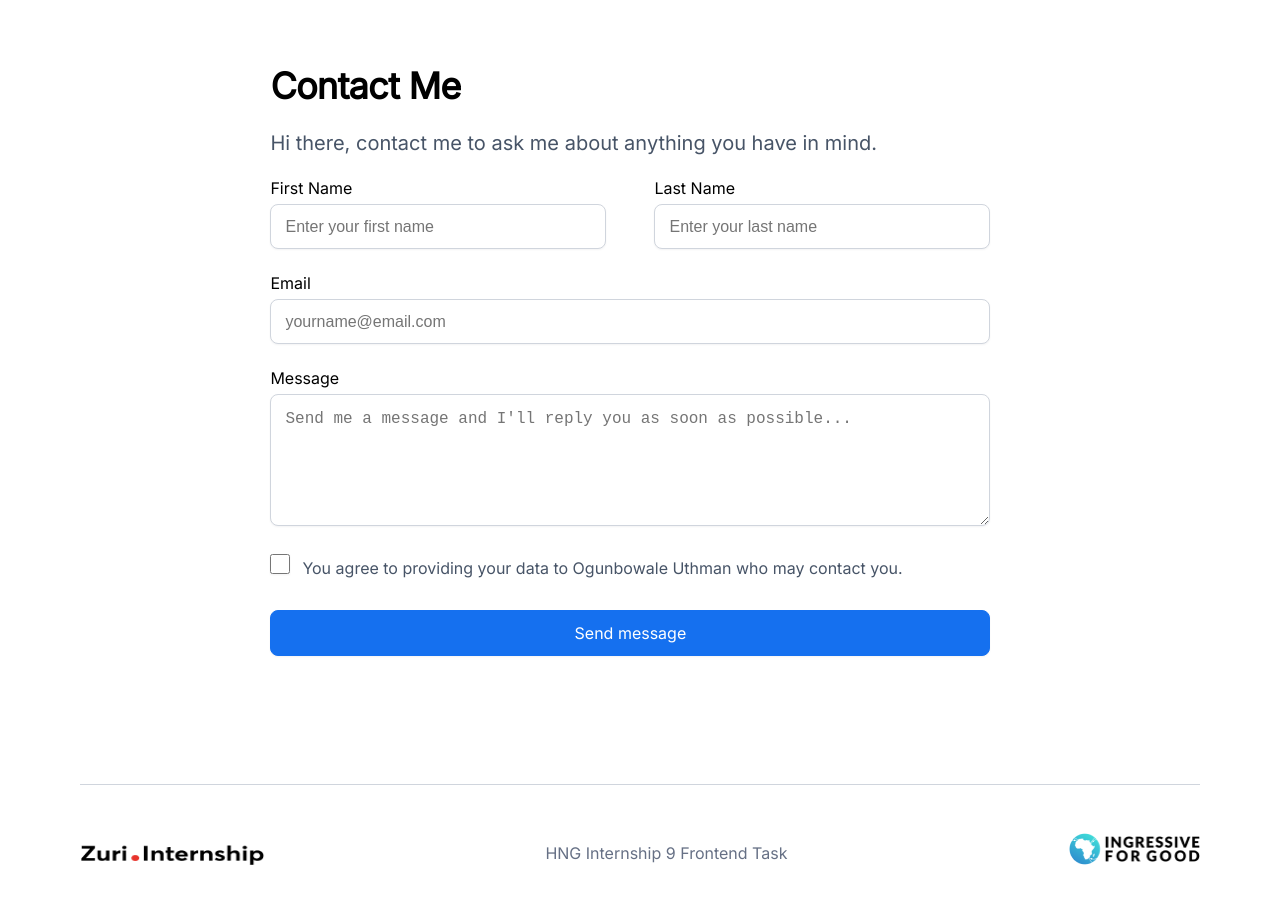
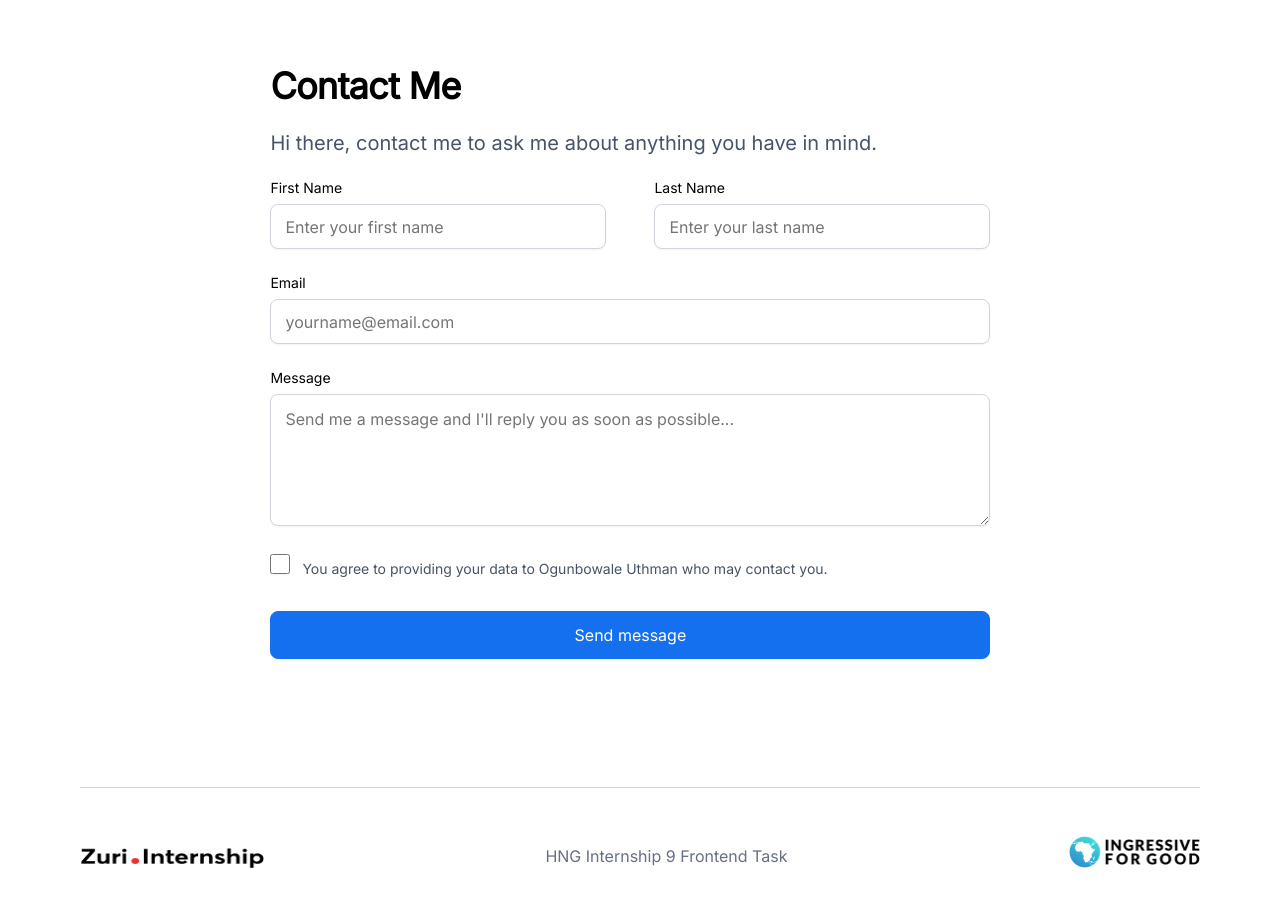
Before and after one commit to Hotmann/hng-project, a React (Create React App) app: page /contact in a window 1280 px wide. Shown: the top 906 px of the page. Built offline with nearby package versions, Linux system fonts and the light colour scheme.

Commit message:
button uodate

```diff
--- a/src/component/button/button.css
+++ b/src/component/button/button.css
@@ -1,5 +1,6 @@
 #btn__submit {
   width: 100%;
+  height: 48px;
   background-color: #1570ef;
   border: 1px solid #1570ef;
   outline: none;
--- a/src/component/form/form.css
+++ b/src/component/form/form.css
@@ -4,12 +4,13 @@ textarea {
   width: 100%;
   margin: 0.37rem 1.5rem 1.5rem 0;
   padding: 0.6rem 0.88rem;
-  background-color: #ffffff;
   border: 1px solid #d0d5dd;
   box-shadow: 0px 1px 2px rgba(16, 24, 40, 0.05);
   border-radius: 8px;
+  font-weight: 400;
   font-size: 16px;
   line-height: 24px;
+  font-family: "Inter";
   outline: none;
 }
 
@@ -20,6 +21,9 @@ textarea {
 
 label {
   display: block;
+  font-weight: 500;
+  font-size: 14px;
+  line-height: 20px;
 }
 
 input:focus,
```
